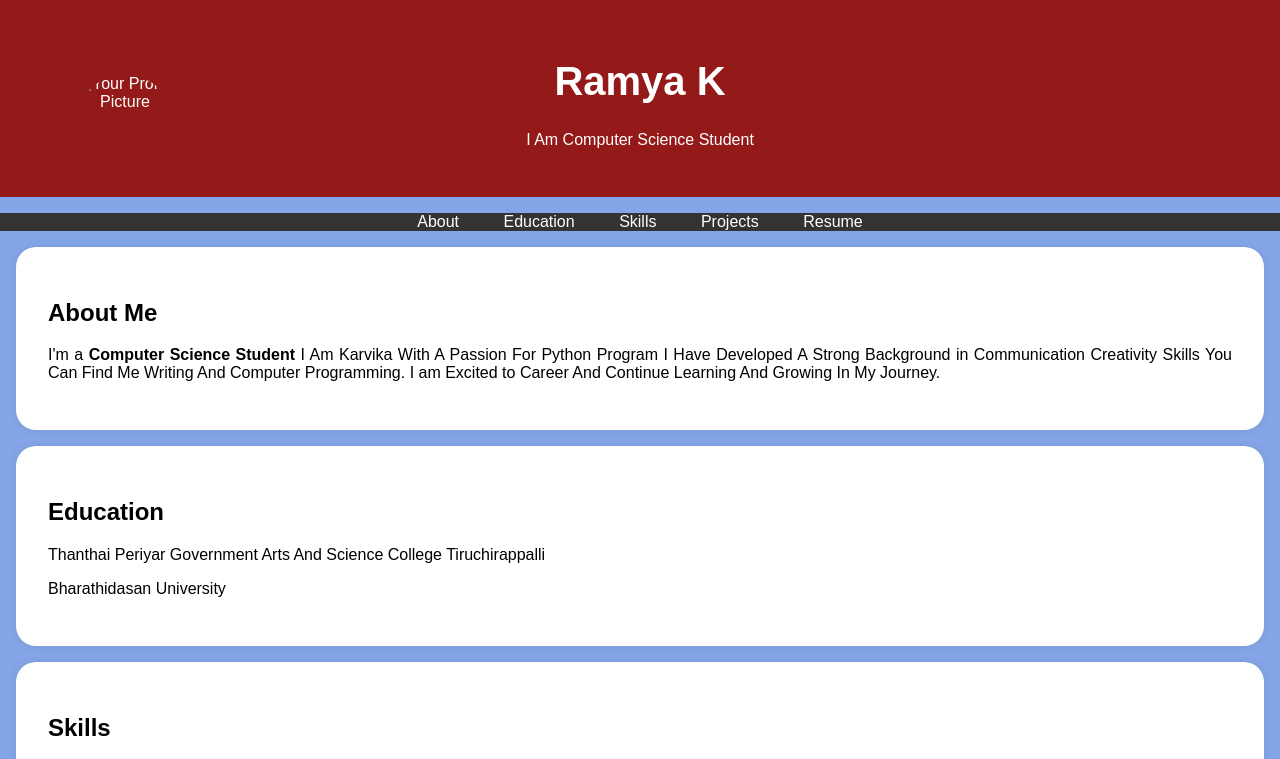
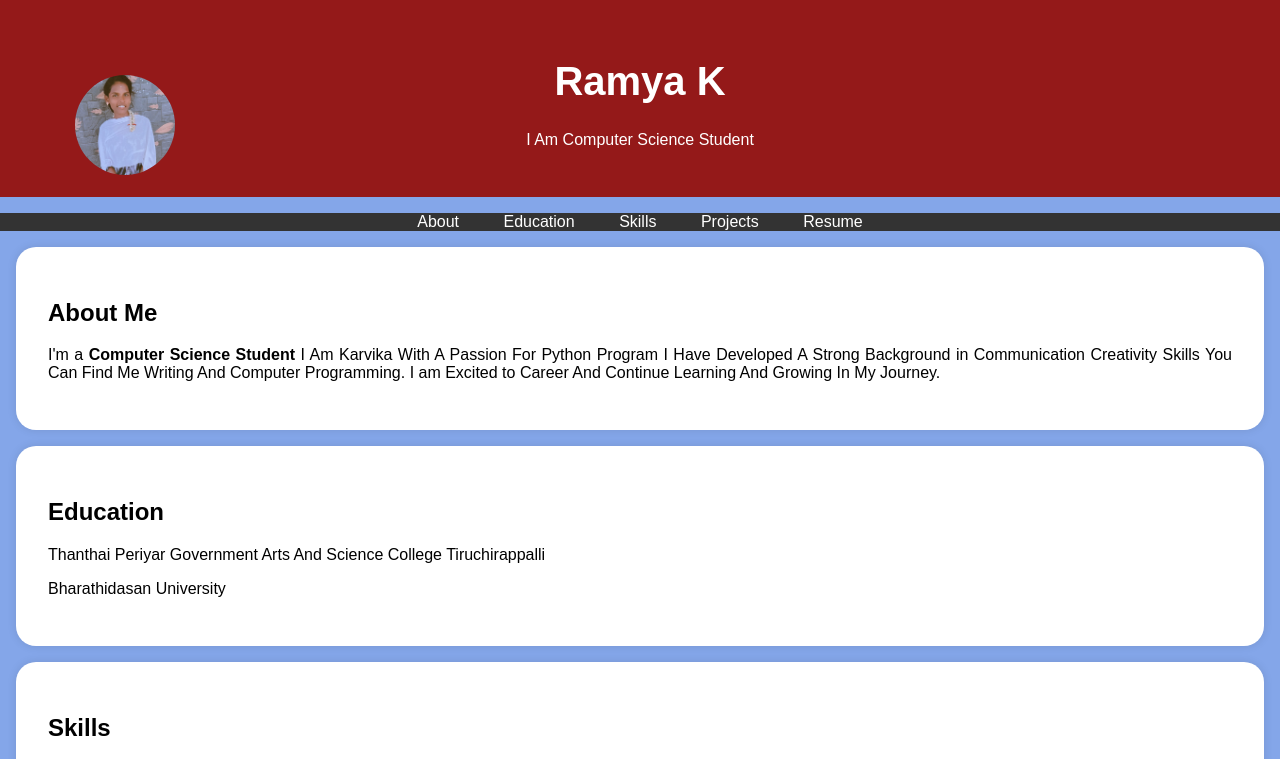
Before and after one commit to ramya-556/Digital--portfolio-, a plain HTML site: page index.html in a window 1280 px wide. Shown: the top 759 px of the page. Drawn offline with Linux system fonts and the light colour scheme.

Commit message:
Update index.html

```diff
--- a/index.html
+++ b/index.html
@@ -94,7 +94,7 @@
     <header>
         <div class="header-content">
             <!-- Add your profile picture here -->
-            <img src="photo.pdf"alt="Your Profile Picture" class="profile-picture">
+            <img src="IMG_20250318_102817.jpg"alt="Your Profile Picture" class="profile-picture">
             <h1>Ramya K</h1>
             <p>I Am Computer Science Student</p>
         </div>
```
